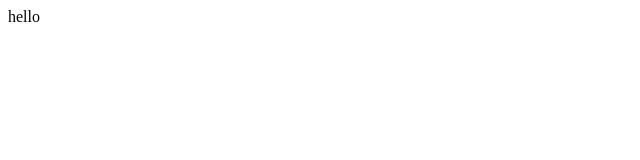
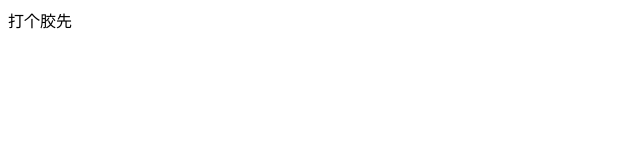
Before and after one commit to Relife2333/web_test, a plain HTML site: page index.html in a window 1280 px wide. Shown: the full height of the page, 0-640 px from the left. Drawn offline with Linux system fonts and the light colour scheme.

Commit message:
Update index.html

```diff
--- a/index.html
+++ b/index.html
@@ -1,9 +1,9 @@
 <!DOCTYPE html>
 <html>
     <head>
-        <title>666</title>
+        <title>沙软魏孙</title>
     </head>
     <body>
-        hello
+                                            打个胶先
     </body>
 </html>
```
